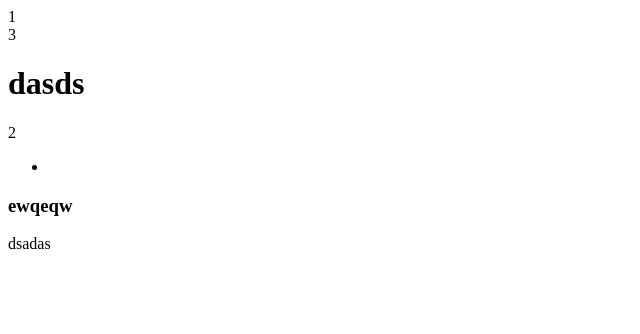
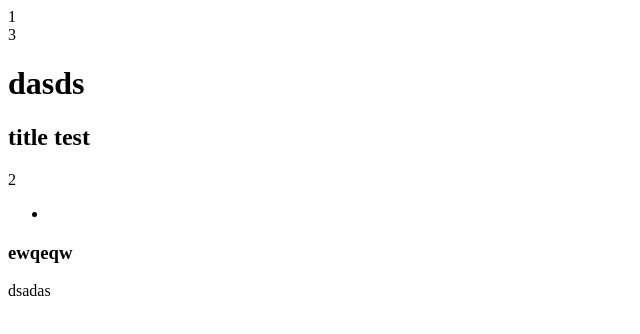
Before and after one commit to mishakorolcov1/3-git, a plain HTML site: page index.html in a window 1280 px wide. Shown: the whole page, without its empty margins (0-640 px from the left). Drawn offline with Linux system fonts and the light colour scheme.

Commit message:
add titl 2

```diff
--- a/index.html
+++ b/index.html
@@ -25,7 +25,7 @@
 <header>
 <h1>dasds</h1>
 
-
+    <h2>title test</h2>
 
 
 </header>
```
